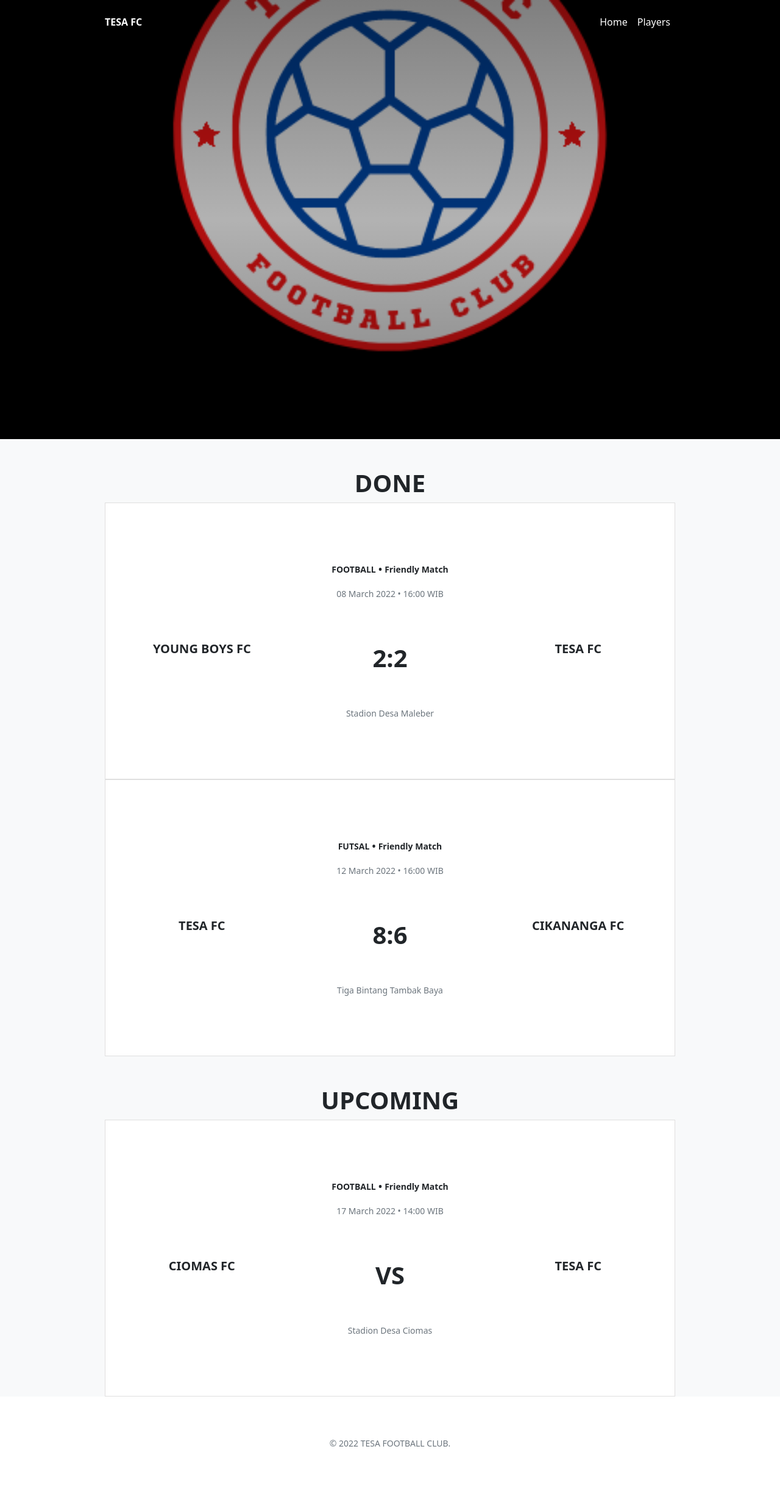
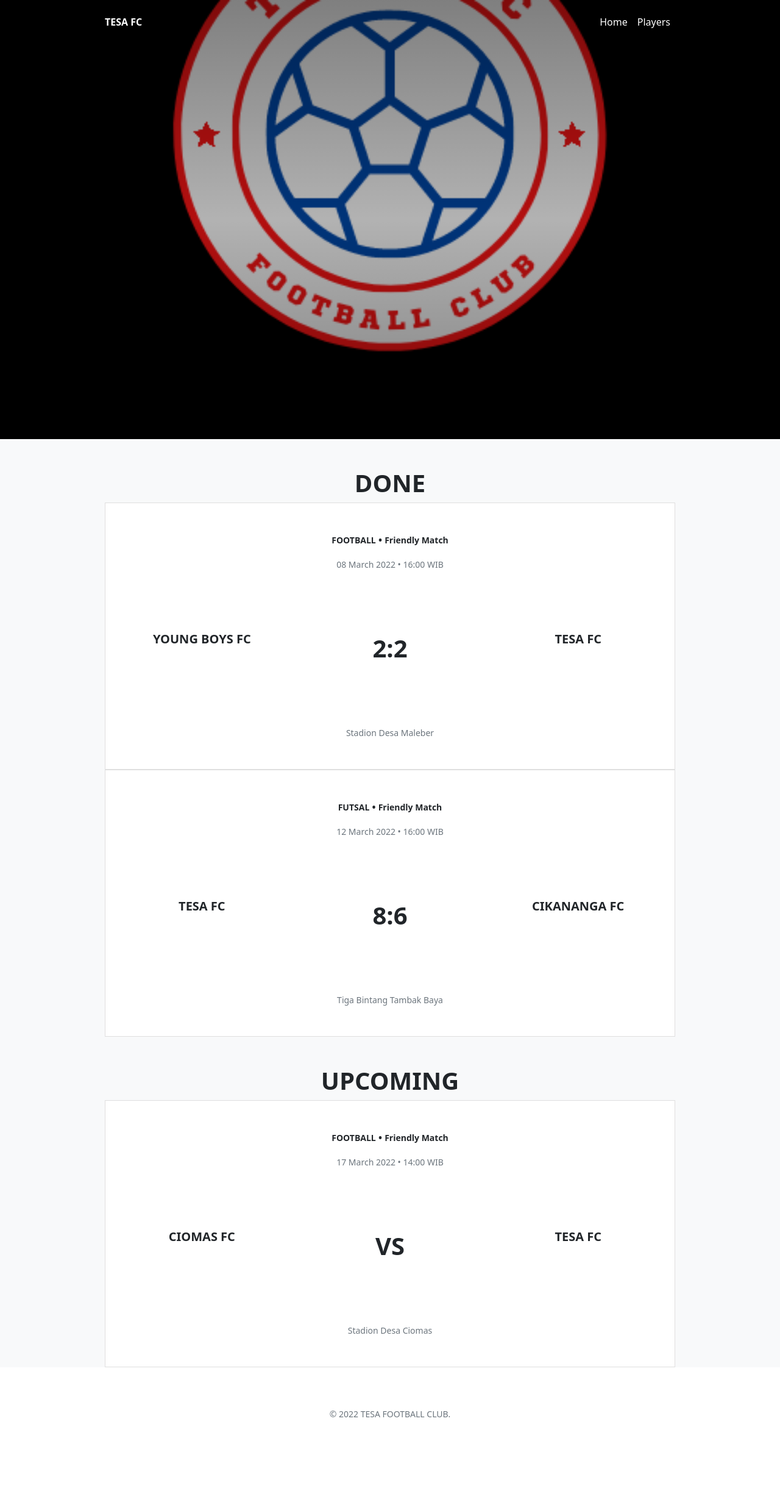
Before and after one commit to tesafc/www2, a Jekyll site: the page built from matches.html, in a window 1280 px wide. Shown: the whole page at 61% size. Built offline with Jekyll 4.4.1, drawn with Linux system fonts in a browser that asks for light colours; after the commit the page ends 2410 px from its top, so only the background shows below that.

Commit message:
Update matches.html

```diff
--- a/matches.html
+++ b/matches.html
@@ -13,10 +13,10 @@ image: /assets/img/logo-4.png
       {% for item in match.items %}
       <div class="col">
         <div class="card rounded-0">
-          <div class="card-body my-5 py-5">
+          <div class="card-body py-5">
             <p class="card-text text-center fw-bolder"><small class="text-uppercase">{{ item.type }}</small> • <small class="text-capitalize">{{ item.competition }}</small></p>
             <p class="card-text text-center text-capitalize text-secondary"><small>{{ item.date | date: "%d %B %Y • %R" | append: " WIB" }}</small></p>
-            <div class="row row-cols-3 text-center text-uppercase fw-bolder py-5">
+            <div class="row row-cols-3 text-center text-uppercase fw-bolder my-5 py-5">
               <div class="col fs-5">{{ item.home }}</div>
               {% if item.status == "done" %}
               <div class="col fs-1">{{ item.result }}</div>
```
